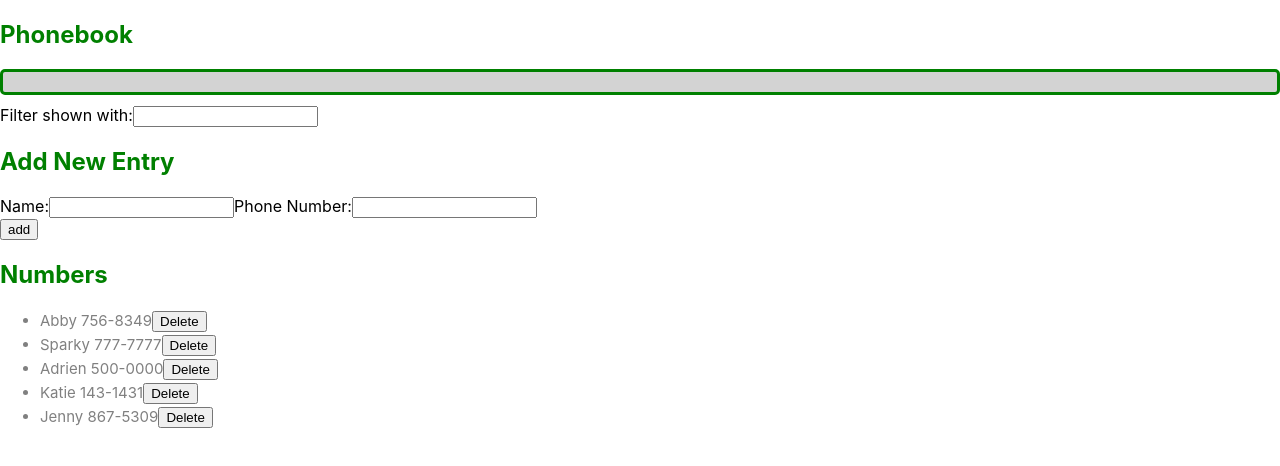
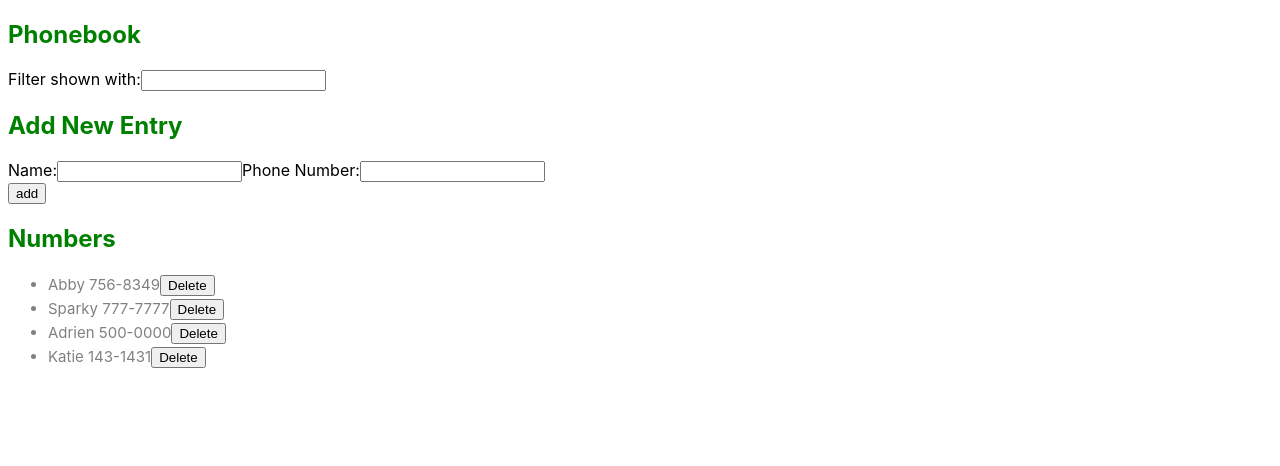
Before and after one commit to adriencyberspace/full-stack-open, a React (Create React App) app in the folder part2/phonebook/: page / in a window 1280 px wide. Shown: the top 466 px of the page. Built offline with nearby package versions, Linux system fonts and the light colour scheme; data requests are answered from the project's data file.

Commit message:
2.20 completion / part2 completion

```diff
--- a/part2/phonebook/db.json
+++ b/part2/phonebook/db.json
@@ -19,11 +19,6 @@
       "name": "Katie",
       "number": "143-1431",
       "id": 9
-    },
-    {
-      "name": "Jenny",
-      "number": "867-5309",
-      "id": 10
     }
   ]
 }
--- a/part2/phonebook/src/App.js
+++ b/part2/phonebook/src/App.js
@@ -12,7 +12,8 @@ const App = () => {
   const [ newNumber, setNewNumber ] = useState('')
   const [ showAll, setShowAll ] = useState(false)
   const [ search, setSearch ] = useState('')
-  const [ notification, setNotification ] = useState('')
+  const [ notification, setNotification ] = useState(null)
+  const [ notifColor, setNotifColor ] = useState('black')
 
   useEffect(() => {
     noteService
@@ -22,7 +23,7 @@ const App = () => {
       })
   }, [])
 
-  const addPerson = (event, id) => {
+  const addPerson = (event) => {
     event.preventDefault()
     const names = persons.map(person => person.name)
 
@@ -50,6 +51,7 @@ const App = () => {
           setNewName('')
         })
 
+      setNotifColor('green')
       setNotification(
         `${newName}' has been added to phonebook.`
       )
@@ -74,9 +76,22 @@ const App = () => {
   }
 
   const deleteThisPerson = id => {
-    if (window.confirm("Do you really want to delete this person?")) {
-      axios.delete(`http://localhost:3001/persons/${id}`)
-      setPersons(persons.filter(p => p.id !== id))
+    const person = persons.find(p => p.id === id)
+
+    if (window.confirm(`Do you really want to delete ${person.name}?`)) {
+      axios.delete(`http://localhost:3001/persons/${id}`).then(() =>
+        setPersons(persons.filter(p => p.id !== id))
+      ).catch(error => {
+        setNotifColor('red')
+        setNotification(
+          `${person.name} already deleted from phonebook.`
+        )
+        setTimeout(() => {
+          setNotification(null)
+        }, 2000)
+        setPersons(persons.filter(p => p.id !== id))
+      })
+
     }
 
   }
@@ -89,7 +104,7 @@ const App = () => {
     <div>
 
     <h2>Phonebook</h2>
-    <Notification message={notification} />
+    <Notification message={notification} notifColor={notifColor} />
 
     <Filter search={search} handleSearchChange={handleSearchChange}/>
 
--- a/part2/phonebook/src/components/Notification.js
+++ b/part2/phonebook/src/components/Notification.js
@@ -1,14 +1,14 @@
 import React from 'react'
 
-const Notification = ({ message }) => {
+const Notification = ({ message, notifColor }) => {
   const notificationStyle = {
-    color: 'green',
-    background: 'lightgrey',
+    color: notifColor ,
     fontSize: 20,
     borderStyle: 'solid',
     borderRadius: 5,
     padding: 10,
-    marginBottom: 10
+    marginBottom: 10,
+    width: 500
   }
 
   if (message === null) {
--- a/part2/phonebook/src/index.css
+++ b/part2/phonebook/src/index.css
@@ -1,5 +1,5 @@
 body {
-  margin: 0;
+  margin: 20;
   font-family: -apple-system, BlinkMacSystemFont, 'Segoe UI', 'Roboto', 'Oxygen',
     'Ubuntu', 'Cantarell', 'Fira Sans', 'Droid Sans', 'Helvetica Neue',
     sans-serif;
```
